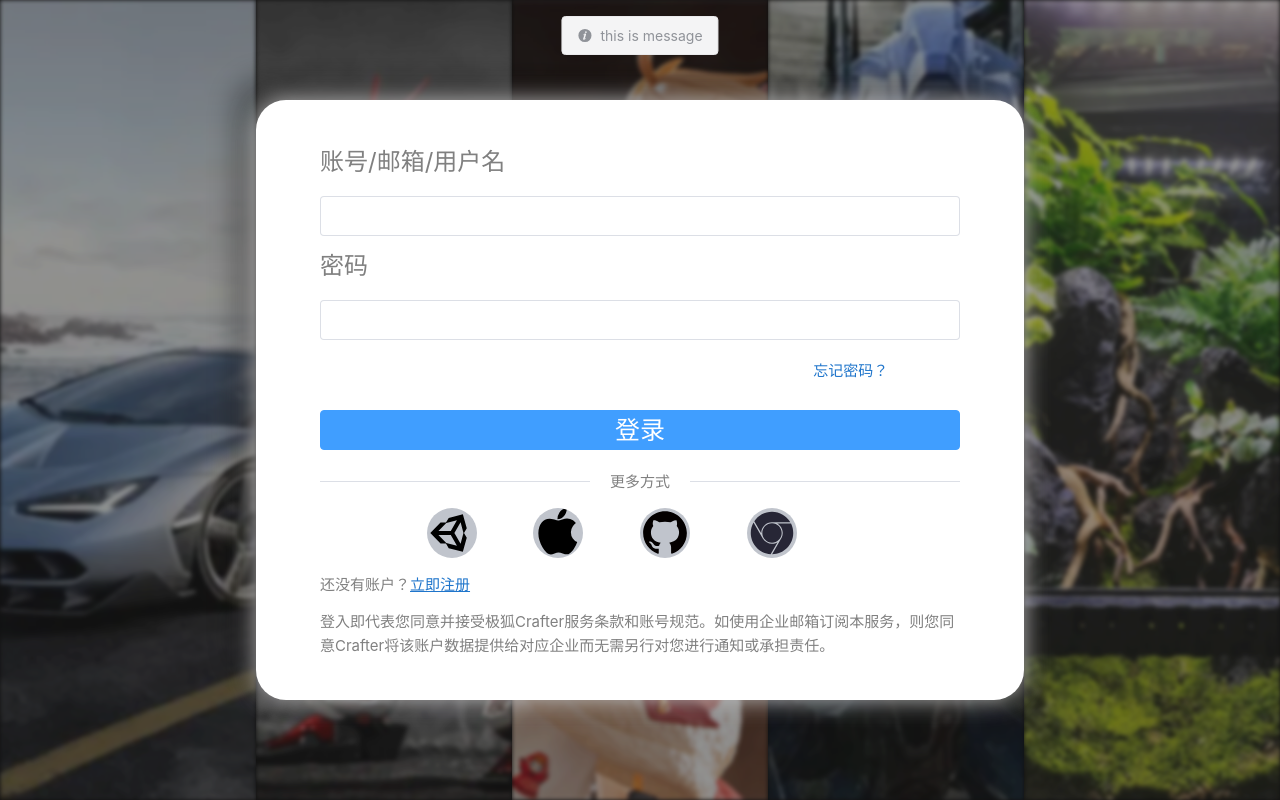
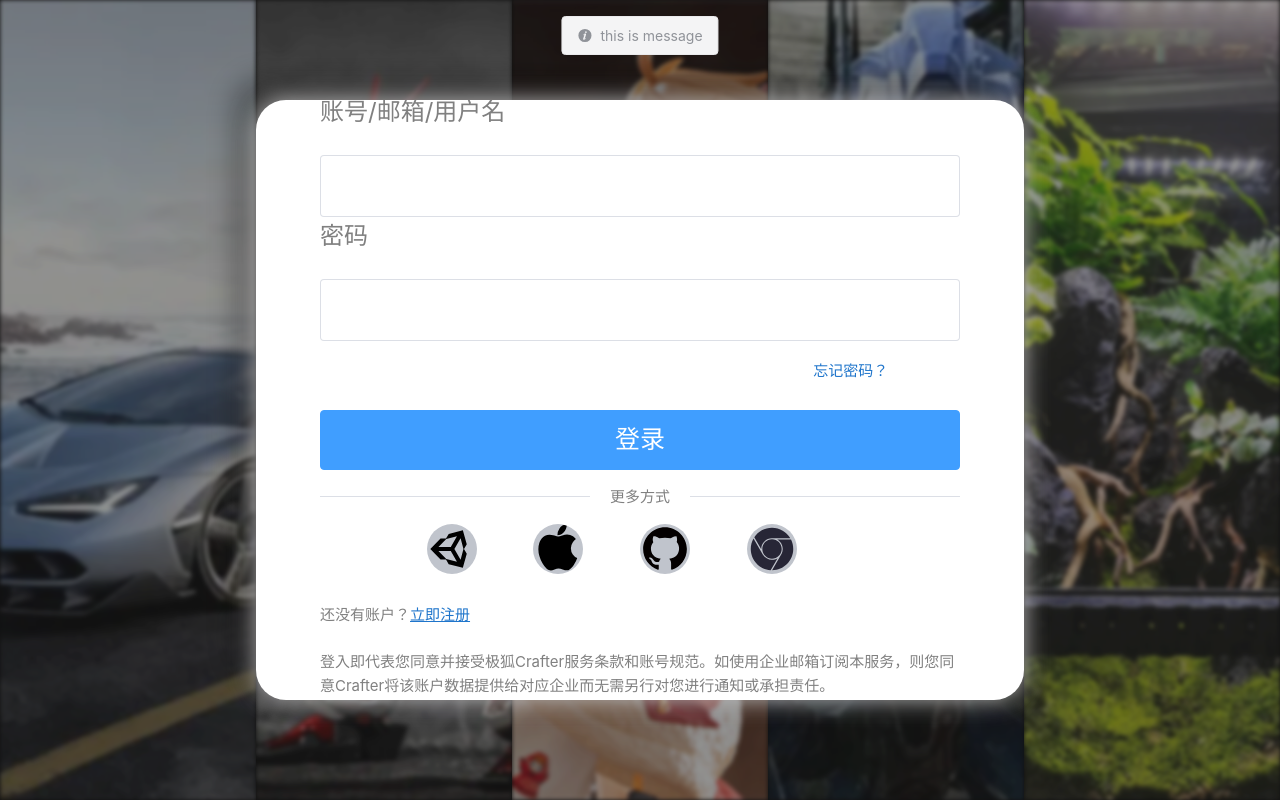
Before and after one commit to AiurRefugee/Crafter, a Vue app: page / in a window 1280 px wide. Both pictures are taken after a click on the element "Get into Crafter". Built offline with nearby package versions, Linux system fonts and the light colour scheme.

Commit message:
style调整，varlet

```diff
--- a/package.json
+++ b/package.json
@@ -10,6 +10,8 @@
     "type-check": "vue-tsc --noEmit -p tsconfig.app.json --composite false"
   },
   "dependencies": {
+    "@varlet/ui": "^2.12.2",
+    "@vueuse/core": "^10.2.1",
     "element-plus": "^2.3.7",
     "gsap": "^3.12.1",
     "sass": "^1.63.6",
--- a/src/main.ts
+++ b/src/main.ts
@@ -1,6 +1,8 @@
 import './style/common.css'
 import './style/el-style.css'
 import "./style/el-variables.scss";
+import 'element-plus/theme-chalk/dark/css-vars.css'
+
 
 import { createApp } from 'vue'
 import App from './App.vue'
--- a/src/style/el-style.css
+++ b/src/style/el-style.css
@@ -5,7 +5,7 @@
 
 .el-row {
     width: 100%;
-    height: 50px;
+    height: 60px;
 
 }
 /* .el-input--large .el-input__wrapper {
@@ -13,7 +13,7 @@
 } */
 .el-button--large {
     width: 100%;
-    height: 50px;
+    height: 60px;
     font-size: 25px;
 }
 .el-divider__text.is-center {
@@ -23,3 +23,8 @@
 .el-col {
     color: gray;
 }
+
+.el-input--large .el-input__inner {
+    font-size: 25px;
+    height: 60px;
+}
--- a/src/views/welcome/component/loginArea.vue
+++ b/src/views/welcome/component/loginArea.vue
@@ -7,15 +7,25 @@
                 </el-row>
                 <el-row >
                     <el-col :span="24" class="inputTitle">
-                        <el-input  size="large"></el-input>
+                        <el-input
+                            size="large"
+                            v-model="form.username"
+                            >
+                        </el-input>
                     </el-col>
                 </el-row>
                 <el-row>
                     <el-col :span="24" class="inputTitle">密码</el-col>
                 </el-row>
                 <el-row >
-                    <el-col :span="24" class="inputTitle">
-                        <el-input show-password type="password" size="large"></el-input>
+                    <el-col :span="24" >
+                        <el-input
+                            show-password
+                            type="password"
+                            size="large"
+                            v-model="form.password"
+                            >
+                        </el-input>
                     </el-col>
                 </el-row>
                 <el-row>
@@ -56,6 +66,10 @@ import { ref } from 'vue'
 import { ElMessage } from 'element-plus';
 let iconBaseUrl = ref('/src/assets/images/')
 let iconList = ref(['unity','apple', 'github', 'google'])
+var form = ref({
+    username: "",
+    password: ""
+})
 function message() {
     ElMessage({
         message: 'to be continued.',
@@ -97,7 +111,7 @@ function message() {
         }
         .inputTitle {
             width: 80%;
-            height: 40px;
+            height: 60px;
             flex: 1;
             // border: 1px solid black;
             justify-content: flex-start;
```
Also changed, not shown: 2 other files (tests, documents, lock files or other folders).
